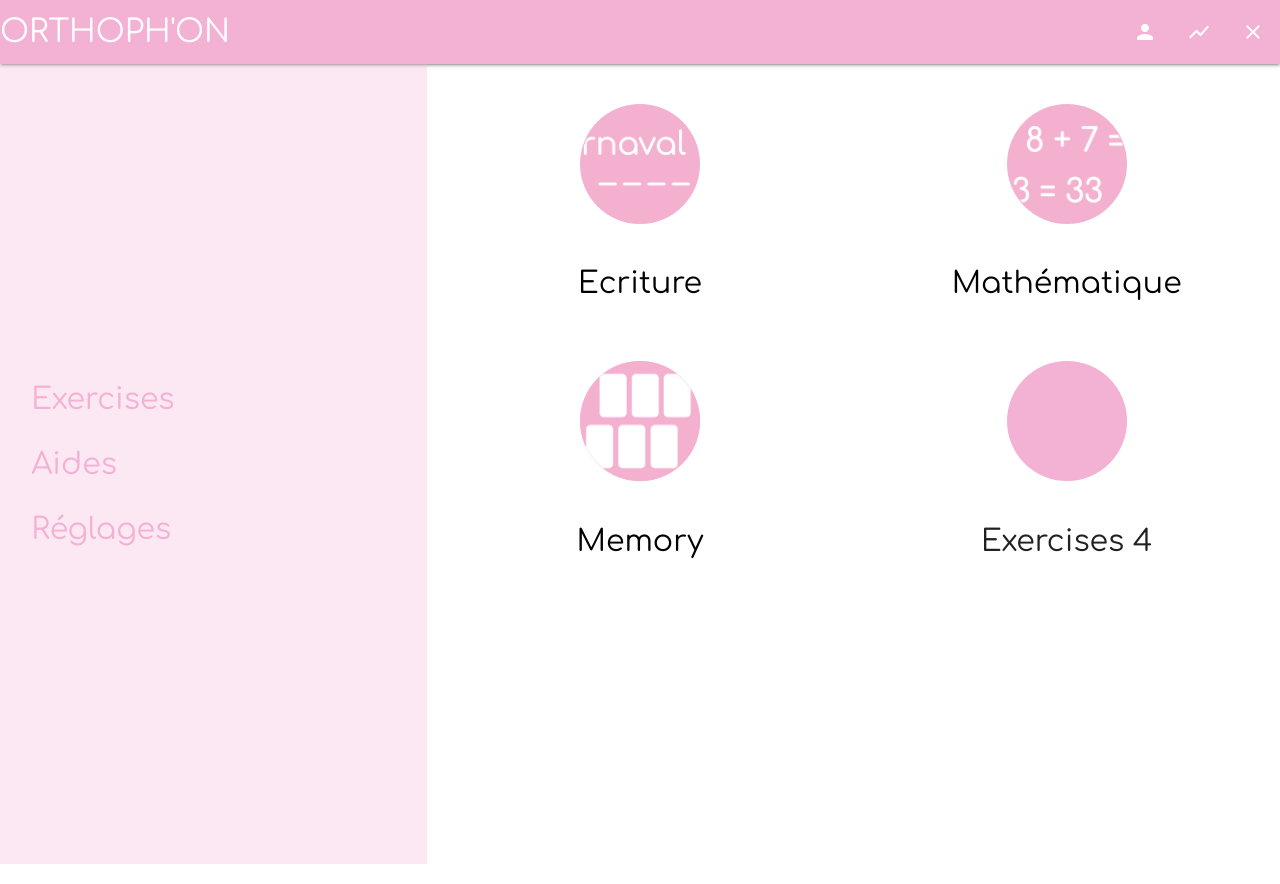
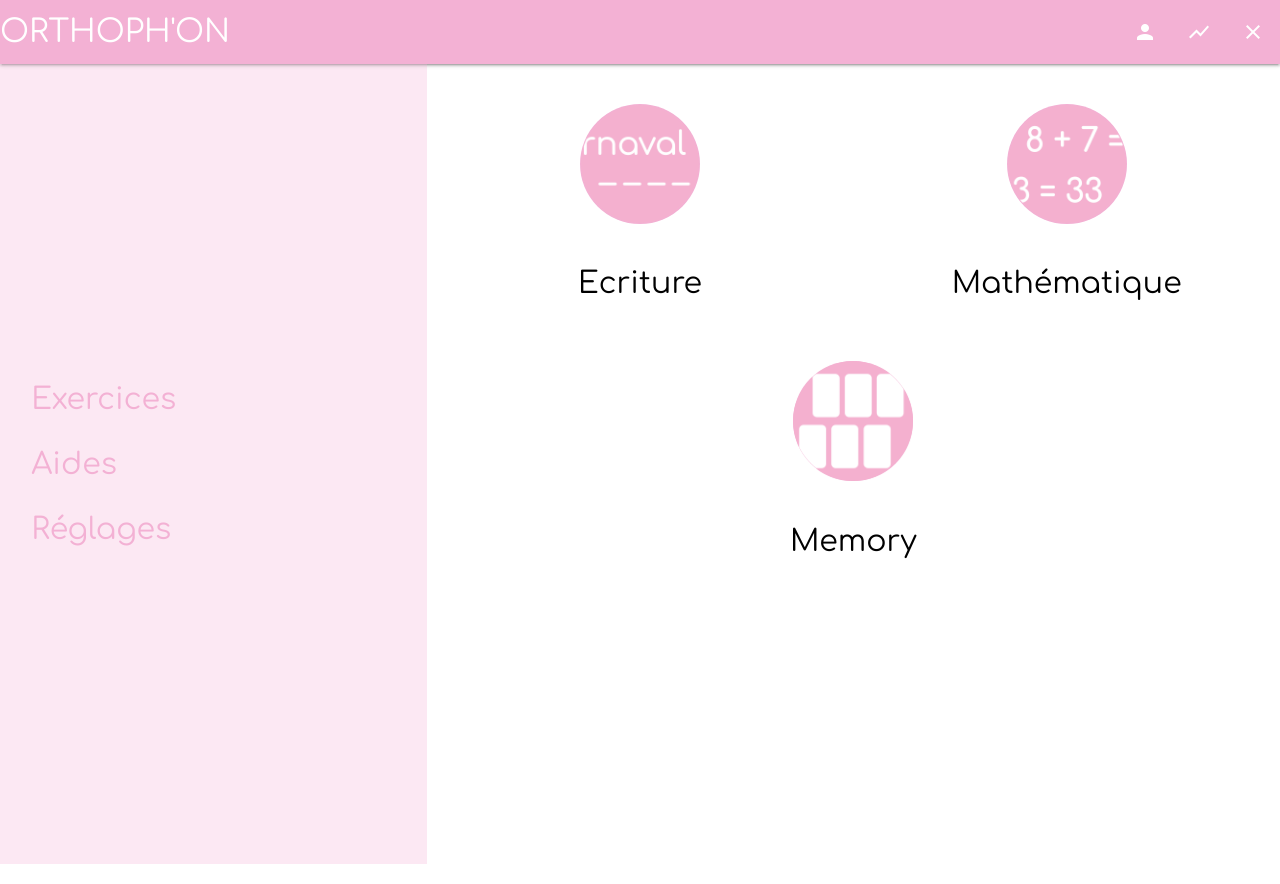
Before and after one commit to Mr-Monster-0248/Orthoph-on, an Electron app: page views/exercises.html in a window 1280 px wide. Drawn offline with nearby package versions, Linux system fonts and the light colour scheme.

Commit message:
minor corrections

```diff
--- a/views/exercises.html
+++ b/views/exercises.html
@@ -28,7 +28,7 @@
             <div class="col s4 mySidenav valign-wrapper">
               <div class="menu ">
                 <ul>
-                  <li><a href="#">Exercises</a></li>
+                  <li><a href="#">Exercices</a></li>
                   <li><a href="#">Aides</a></li>
                   <li><a href="#">Réglages</a></li>
                 </ul>
@@ -52,17 +52,13 @@
                   <a href="mathematique.html"><h2 class="exoTitle">Mathématique</h2></a>
                 </div>
 
-                <div class="col s6 exoDisp">
+                <div class="col s12 exoDisp">
                   <div class="exoImg">
                     <a href="memory.html"><img src="../img/exo-memory.png" alt="Mathematique" class="responsive-img"></a>
                   </div>
                   <a href="memory.html"><h2 class="exoTitle">Memory</h2></a>
                 </div>
 
-                <div class="col s6 exoDisp">
-                  <div class="exoImg"></div>
-                  <h2 class="exoTitle">Exercises 4</h2>
-                </div>
               </div>
             </div>
           </div>
```
Also changed, not shown: views/ecriture.html (+1 -1 lines), views/mathematique.html (+1 -1 lines), views/memory.html (+1 -1 lines).
